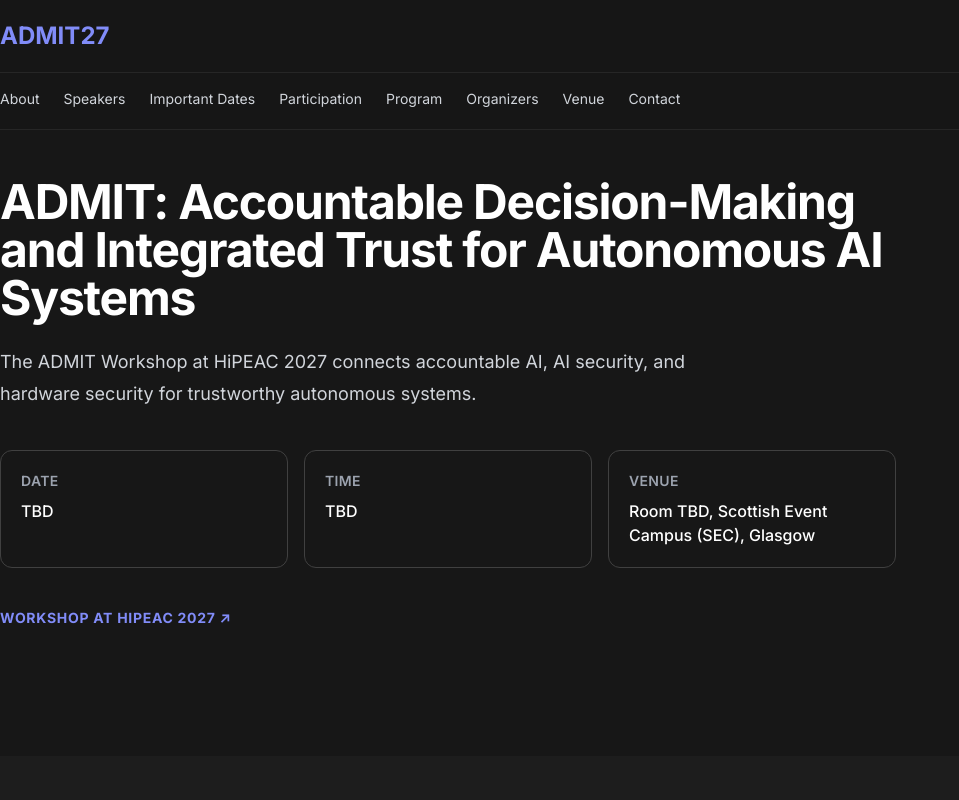
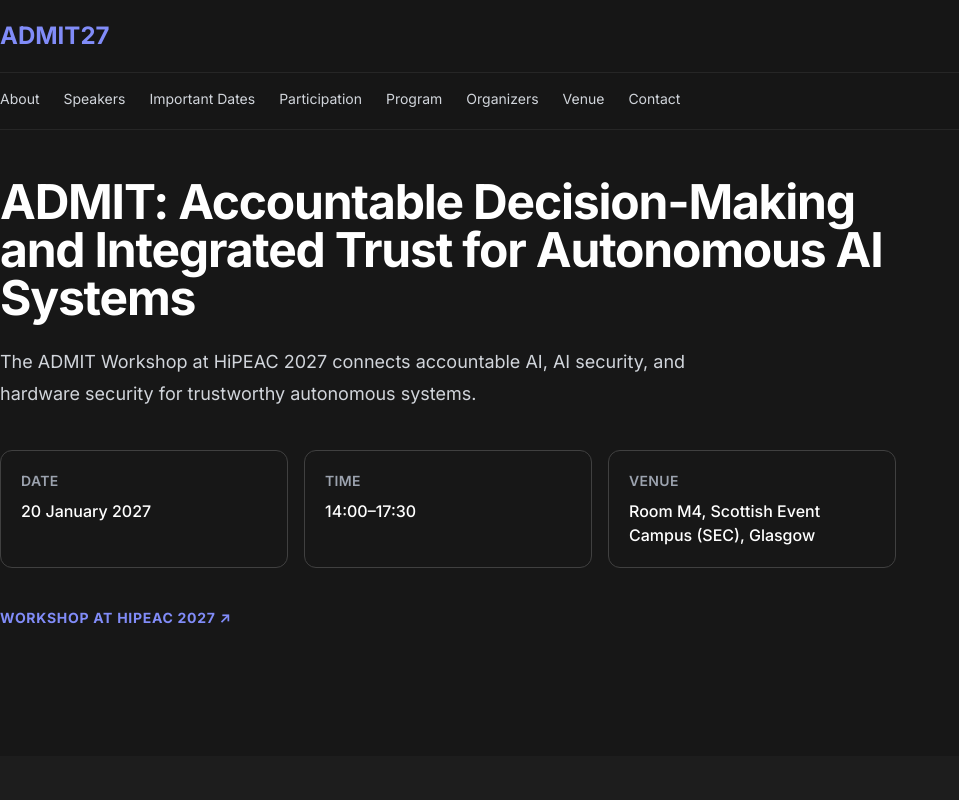
Before and after one commit to ADMIT-Workshop/admit-workshop.github.io, a Next.js app: page / in a window 1280 px wide. Shown: the top 800 px of the page, without its empty margins (0-959 px from the left). Built offline with nearby package versions, Linux system fonts and the light colour scheme.

Commit message:
Publish workshop details and Search Console verification file

```diff
--- /dev/null
+++ b/public/googlec532339461a2e1ab.html
@@ -0,0 +1 @@
+google-site-verification: googlec532339461a2e1ab.html
--- a/src/data/workshop.ts
+++ b/src/data/workshop.ts
@@ -141,12 +141,13 @@
     href: "https://www.hipeac.net/2027/glasgow/",
   },
   schedule: {
-    date: "TBD",
-    time: "TBD",
+    date: "20 January 2027",
+    dateIso: "2027-01-20",
+    time: "14:00–17:30",
   },
   venue: {
     name: "Scottish Event Campus (SEC)",
-    room: "TBD",
+    room: "M4",
     address: "Exhibition Way",
     city: "Glasgow",
     postalCode: "G3 8YW",
@@ -198,9 +199,9 @@
       items: [
         {
           label: "ADMIT workshop",
-          date: "TBD",
-          time: "TBD",
-          status: "tba",
+          date: "20 January 2027",
+          time: "14:00–17:30",
+          status: "confirmed",
         },
       ],
       note: "The submission deadline and participation dates are to be announced.",
@@ -265,7 +266,7 @@
       title: "Venue",
       status: "published",
       summary:
-        "ADMIT will take place at the Scottish Event Campus in Glasgow. Room: TBD.",
+        "ADMIT will take place at the Scottish Event Campus in Glasgow. Room: M4.",
     },
     contact: {
       id: "contact",
```
